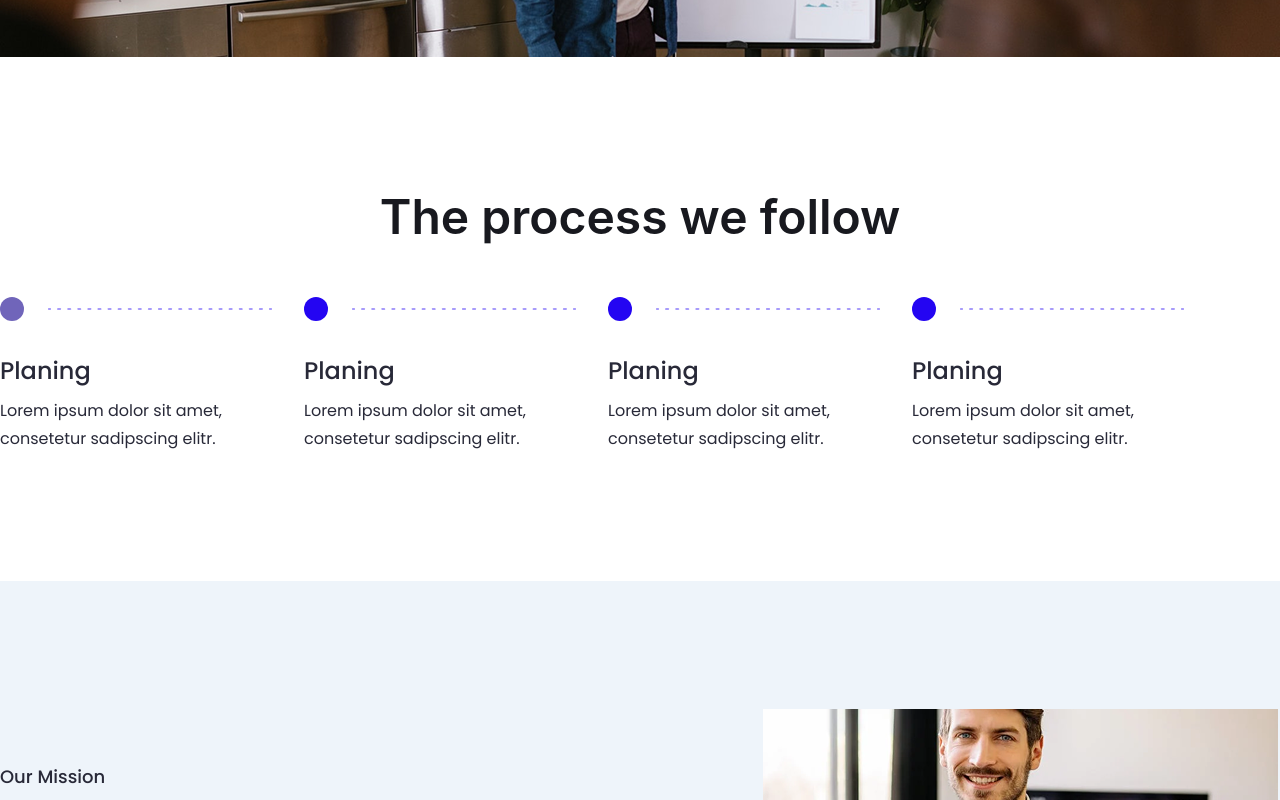
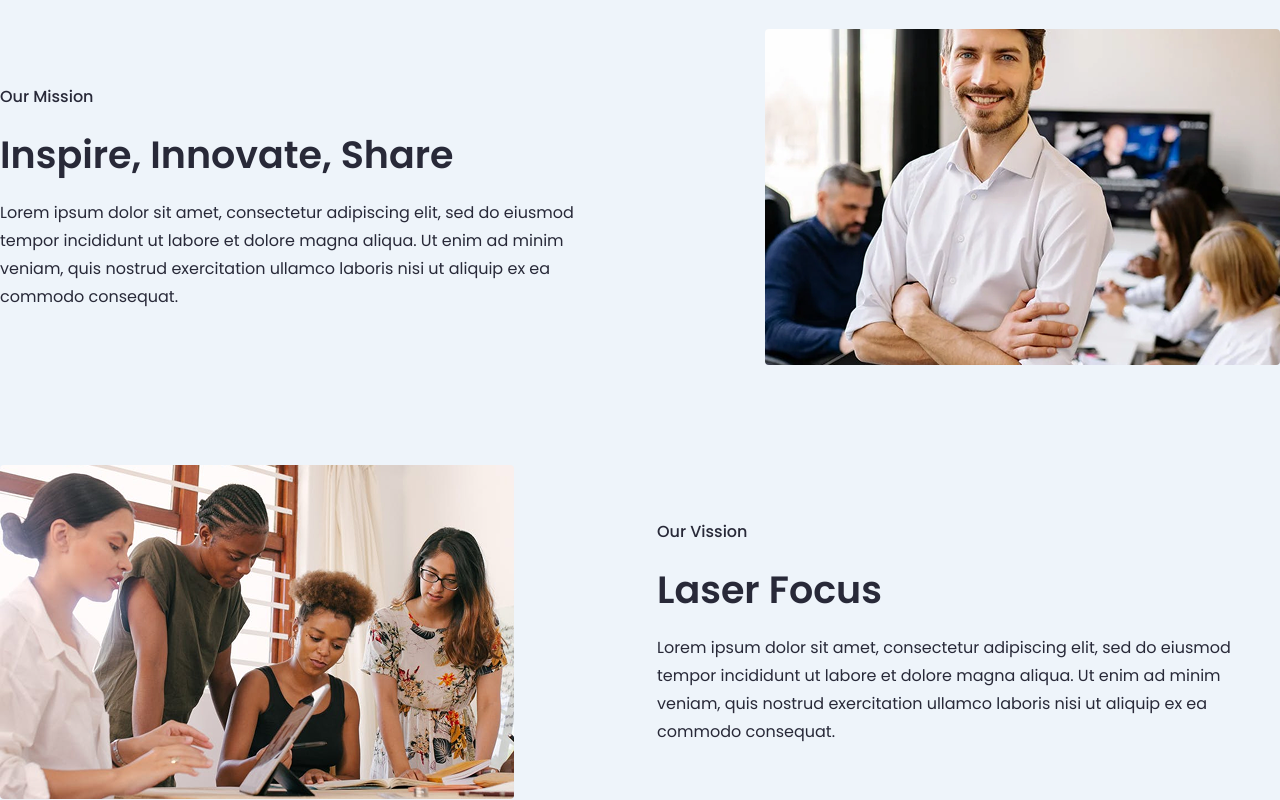
Before and after one commit to Roni006/finsweet, a React app: page / in a window 1280 px wide. Shown: the part 8140-8940 px from the top of the page. Built offline with nearby package versions, Linux system fonts and the light colour scheme; the HTML template or start-up script is replaced by a standard one.

Commit message:
added a new components our missino and vission

```diff
--- a/src/App.jsx
+++ b/src/App.jsx
@@ -2,8 +2,9 @@ import { BrowserRouter, Route, Routes } from "react-router";
 import AboutUs from "./Pages/AboutUsHero/AboutUsHero";
 import Home from "./components/Home/Home";
 import RootLayout from "./layout/RootLayout";
-import WhoWeAre from "./Pages/WhoWeAre";
+import WhoWeAre from "./Pages/WhoWeAre/WhoWeAre";
 import Process from './Pages/Process';
+import MIssionVission from "./Pages/MIssionVission";
 function App() {
   return (
     <>
@@ -14,7 +15,7 @@ function App() {
             <Route path="/aboutus" element={<AboutUs />} />
             <Route path="/whoweare" element={<WhoWeAre />} />
             <Route path="/process" element={<Process />} />
-
+            <Route path="/vmission" element={<MIssionVission />} />
           </Route>
         </Routes>
       </BrowserRouter>
--- a/src/Pages/AboutUsHero/AboutUsHero.jsx
+++ b/src/Pages/AboutUsHero/AboutUsHero.jsx
@@ -3,12 +3,12 @@ import aboutBg from "../../assets/about-bg/aboutBg.png"
 const AboutUsHero = () => {
   return (
     <>
-    <section className='py-[128px]'>
+    <section className='py-32'>
         <Container>
             <div className='flex items-center gap-[138px]'>
                 <div className='w-[595px]'>
                     <h6 className='text-[18px] leading-8 font-poppins font-medium text-[#282938]'>About Us</h6>
-                    <h2 className=' text-[54px] leading-[72px] font-poppins font-semibold text-[#282938] mb-[20px] '>Our Designs solve problems</h2>
+                    <h2 className=' text-[54px] leading-[72px] font-poppins font-semibold text-[#282938] mb-5 '>Our Designs solve problems</h2>
                     <p className='gblsw w-[484px]'>Lorem ipsum dolor sit amet, consectetur adipiscing elit, sed do eiusmod tempor incididunt ut labore et dolore magna aliqua. Ut enim ad minim veniam.</p>
                 </div>
                 <div>
--- /dev/null
+++ b/src/Pages/MIssionVission.jsx
@@ -0,0 +1,59 @@
+import React from "react";
+import Container from "../components/Common/Container";
+import vmisssion1 from "../assets/vmission/vmision1.png";
+import vmisssion2 from "../assets/vmission/vmision2.png";
+
+const MIssionVission = () => {
+  return (
+    <>
+      <section className="bg-[#EEF4FA] py-32">
+        <Container>
+          <div>
+
+            <div className="flex items-center justify-between">
+              <div className="w-[623px]">
+                <p className="gblf pb-4">Our Mission</p>
+                <span className="whowe-title">Inspire, Innovate, Share</span>
+                <p className="gblsw pt-4">
+                  Lorem ipsum dolor sit amet, consectetur adipiscing elit, sed
+                  do eiusmod tempor incididunt ut labore et dolore magna aliqua.
+                  Ut enim ad minim veniam, quis nostrud exercitation ullamco
+                  laboris nisi ut aliquip ex ea commodo consequat.
+                </p>
+              </div>
+              <div>
+                <img
+                  className="rounded-sm"
+                  src={vmisssion1}
+                  alt="mission and vissino bg imager"
+                />
+              </div>
+            </div>
+
+            <div className="flex flex-row-reverse  items-center justify-between mt-25">
+              <div className="w-[623px]">
+                <p className="gblf pb-4">Our Vission</p>
+                <span className="whowe-title">Laser Focus</span>
+                <p className="gblsw pt-4">
+                  Lorem ipsum dolor sit amet, consectetur adipiscing elit, sed
+                  do eiusmod tempor incididunt ut labore et dolore magna aliqua.
+                  Ut enim ad minim veniam, quis nostrud exercitation ullamco
+                  laboris nisi ut aliquip ex ea commodo consequat.
+                </p>
+              </div>
+              <div>
+                <img
+                  className="rounded-sm"
+                  src={vmisssion2}
+                  alt="mission and vissino bg imager"
+                />
+              </div>
+            </div>
+          </div>
+        </Container>
+      </section>
+    </>
+  );
+};
+
+export default MIssionVission;
--- a/src/Pages/WhoWeAre.jsx
+++ b/src/Pages/WhoWeAre/WhoWeAre.jsx
@@ -1,5 +1,5 @@
-import React from "react";
-import Container from "../components/Common/Container";
+import Container from "../../components/Common/Container";
+import Whowe from "../../assets/images/whowe-bg.png"
 
 const WhoWeAre = () => {
   return (
@@ -29,7 +29,7 @@ const WhoWeAre = () => {
               </div>
             </div>
             <div>
-                <img src="../assets/images/whowe-bg.png" alt="who we are" />
+              <img src={Whowe} alt="who we are" />
             </div>
           </div>
         </Container>
--- a/src/components/AboutUs/AboutUs.jsx
+++ b/src/components/AboutUs/AboutUs.jsx
@@ -1,12 +1,15 @@
-import React from "react";
 import AboutUsHero from "../../Pages/AboutUsHero/AboutUsHero";
-import WhoWeAre from "../../Pages/WhoWeAre";
+import WhoWeAre from "../../Pages/WhoWeAre/WhoWeAre";
+import Process from "../../Pages/Process";
+import MIssionVission from "../../Pages/MIssionVission";
 
 const AboutUs = () => {
   return (
     <>
       <AboutUsHero />
       <WhoWeAre />
+      <Process />
+      <MIssionVission />
     </>
   );
 };
--- a/src/index.css
+++ b/src/index.css
@@ -60,7 +60,7 @@
 }
 
 .whowe-title {
-  @apply text-[38px] font-poppins font-semibold leading-[56px] text-[#282938];
+  @apply text-[38px] font-poppins font-semibold leading-14 text-[#282938];
 }
 
 /* todo: global style  */
```
Also changed, not shown: src/assets/vmission/vmision1.png (added), src/assets/vmission/vmision2.png (added).
